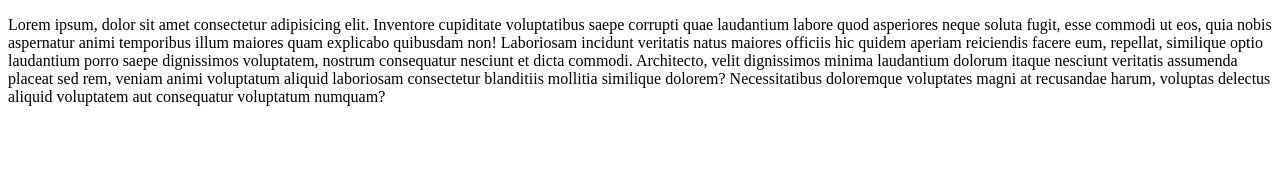
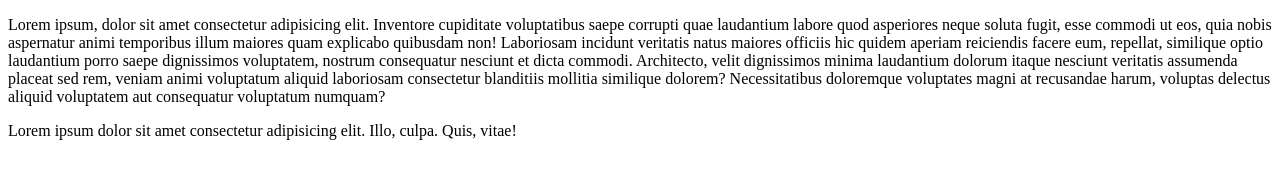
Before and after one commit to milon1000000/hg, a plain HTML site: page index.html in a window 1280 px wide. Drawn offline with Linux system fonts and the light colour scheme.

Commit message:
Thsi is secound commit

```diff
--- a/index.html
+++ b/index.html
@@ -7,5 +7,6 @@
 </head>
 <body>
     <p>Lorem ipsum, dolor sit amet consectetur adipisicing elit. Inventore cupiditate voluptatibus saepe corrupti quae laudantium labore quod asperiores neque soluta fugit, esse commodi ut eos, quia nobis aspernatur animi temporibus illum maiores quam explicabo quibusdam non! Laboriosam incidunt veritatis natus maiores officiis hic quidem aperiam reiciendis facere eum, repellat, similique optio laudantium porro saepe dignissimos voluptatem, nostrum consequatur nesciunt et dicta commodi. Architecto, velit dignissimos minima laudantium dolorum itaque nesciunt veritatis assumenda placeat sed rem, veniam animi voluptatum aliquid laboriosam consectetur blanditiis mollitia similique dolorem? Necessitatibus doloremque voluptates magni at recusandae harum, voluptas delectus aliquid voluptatem aut consequatur voluptatum numquam?</p>
+    <p>Lorem ipsum dolor sit amet consectetur adipisicing elit. Illo, culpa. Quis, vitae!</p>
 </body>
 </html>
```
